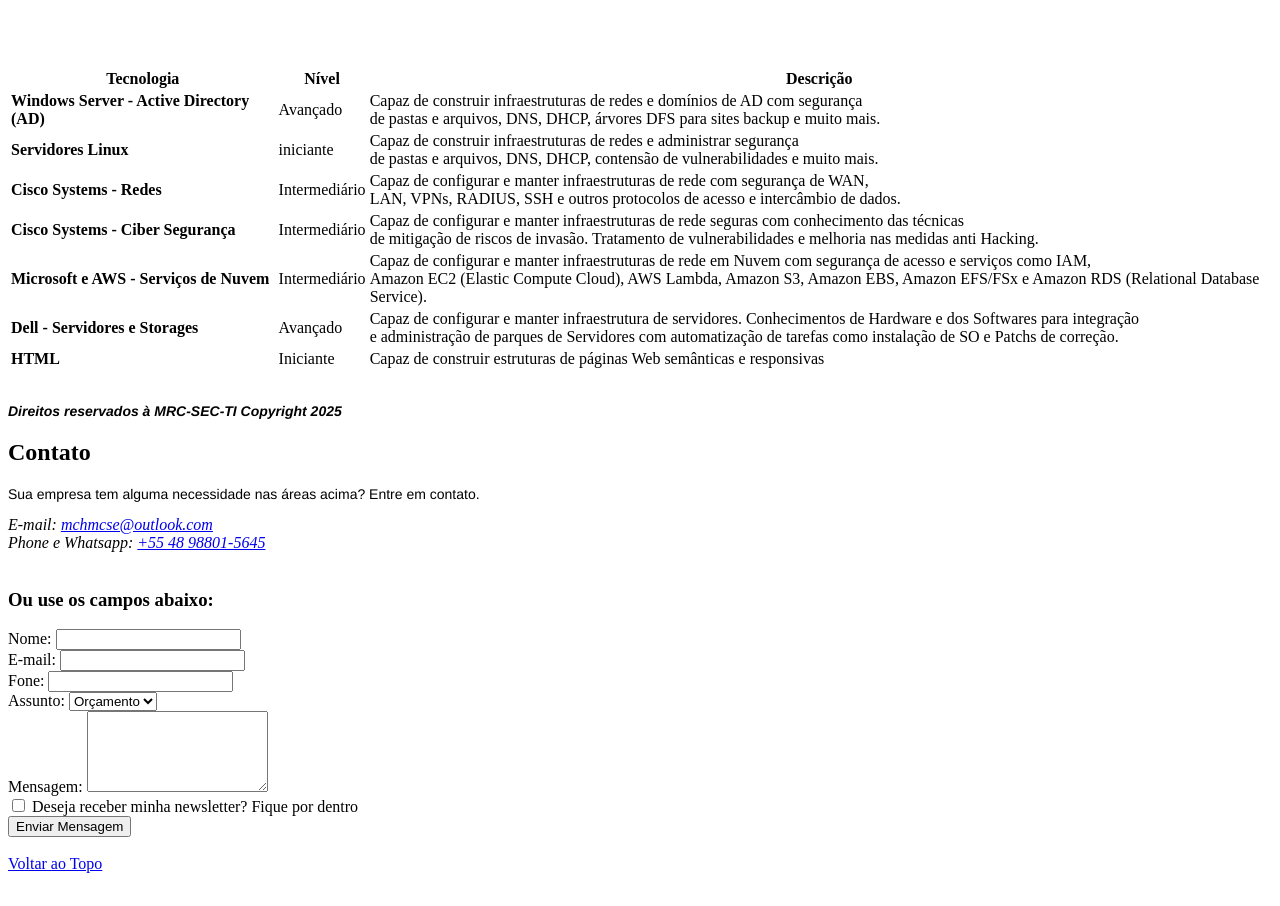
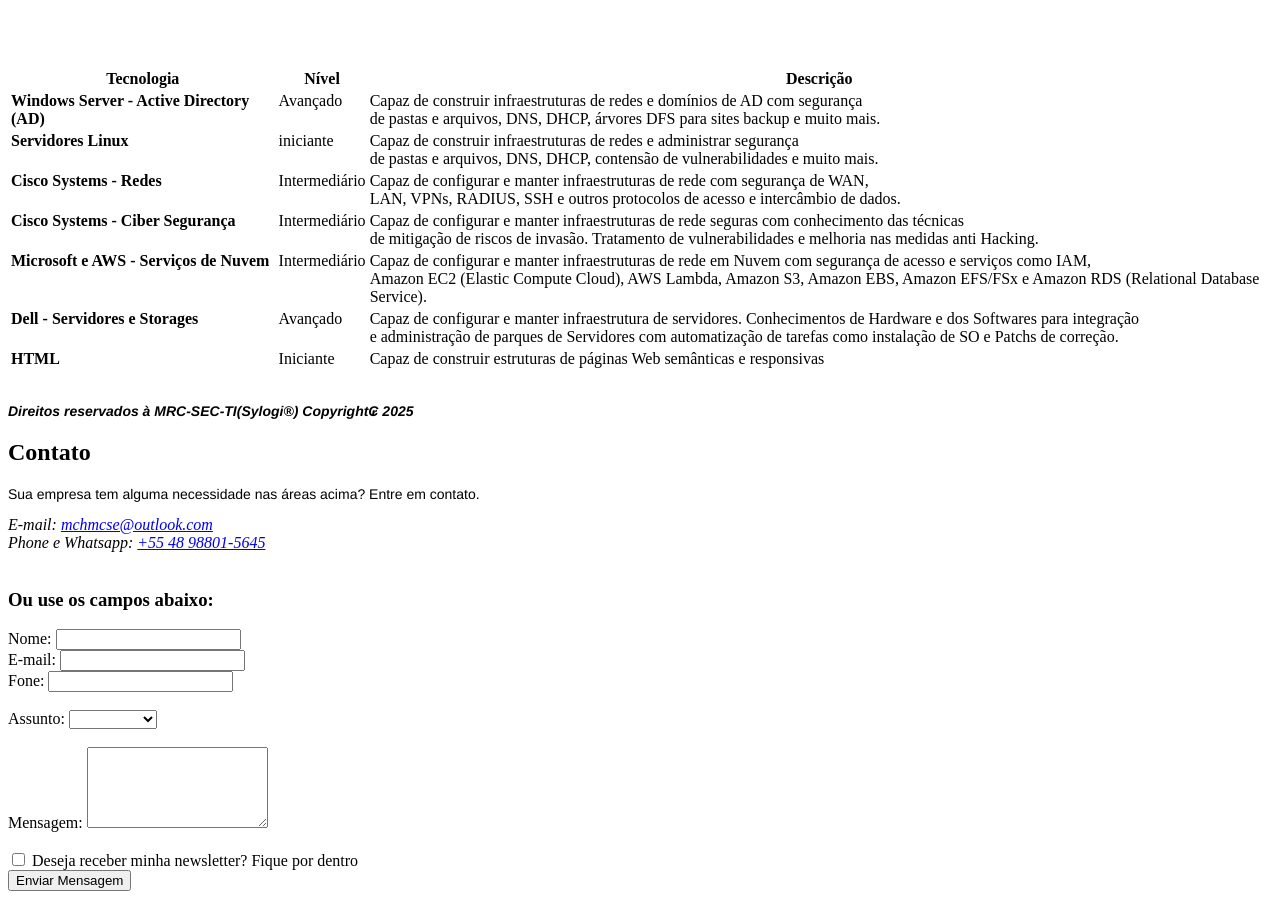
Before and after one commit to Amarildo-CCNA/site, a plain HTML site: page Index.html in a window 1280 px wide. Shown: the part 840-1746 px from the top of the page. Before the commit the page ends 1721 px from the top, so only its background shows below. Drawn offline with Linux system fonts and the light colour scheme.

Commit message:
Avanços na estilização CSS

```diff
--- a/Index.html
+++ b/Index.html
@@ -162,7 +162,7 @@
     </section>
 
     <footer><br>
-        <p><b><I>Direitos reservados à MRC-SEC-TI Copyright 2025</I></b></p>
+        <p><b><I>Direitos reservados à MRC-SEC-TI(Sylogi®) Copyright₢ 2025</I></b></p>
 
         <section id="contato">
 
@@ -188,20 +188,21 @@
                     <input type="email" id="email" name="email" required><br>
 
                     <label for="telefone">Fone: </label>
-                    <input type="tel" id="telefone" name="telefone"><br>
+                    <input type="tel" id="telefone" name="telefone"><br><br>
 
                     <label for="assunto">Assunto: </label>
                     <select name="assunto" id="assunto">
+                        <option value=""></option>
                         <option value="orcamento">Orçamento</option>
                         <option value="duvida">Dúvida</option>
                         <option value="outro">Outro</option>
 
                     </select>
 
-                    <br>
+                    <br><br>
 
                     <label for="mensagem">Mensagem: </label>
-                    <textarea name="mensagem" id="mensagem" maxlength="200" rows="5" required></textarea><br>
+                    <textarea name="mensagem" id="mensagem" maxlength="200" rows="5" required></textarea><br><br>
 
                     <input type="checkbox" id="inscricao" name="inscricao">
                     <label for="inscricao">Deseja receber minha newsletter? Fique por dentro</label><br>
--- a/style.css
+++ b/style.css
@@ -2,3 +2,7 @@
     font-family: 'Franklin Gothic Medium', 'Arial Narrow', Arial, sans-serif;
     font-size: 14px;
 }
+
+td {
+    vertical-align: text-top;
+}
```
